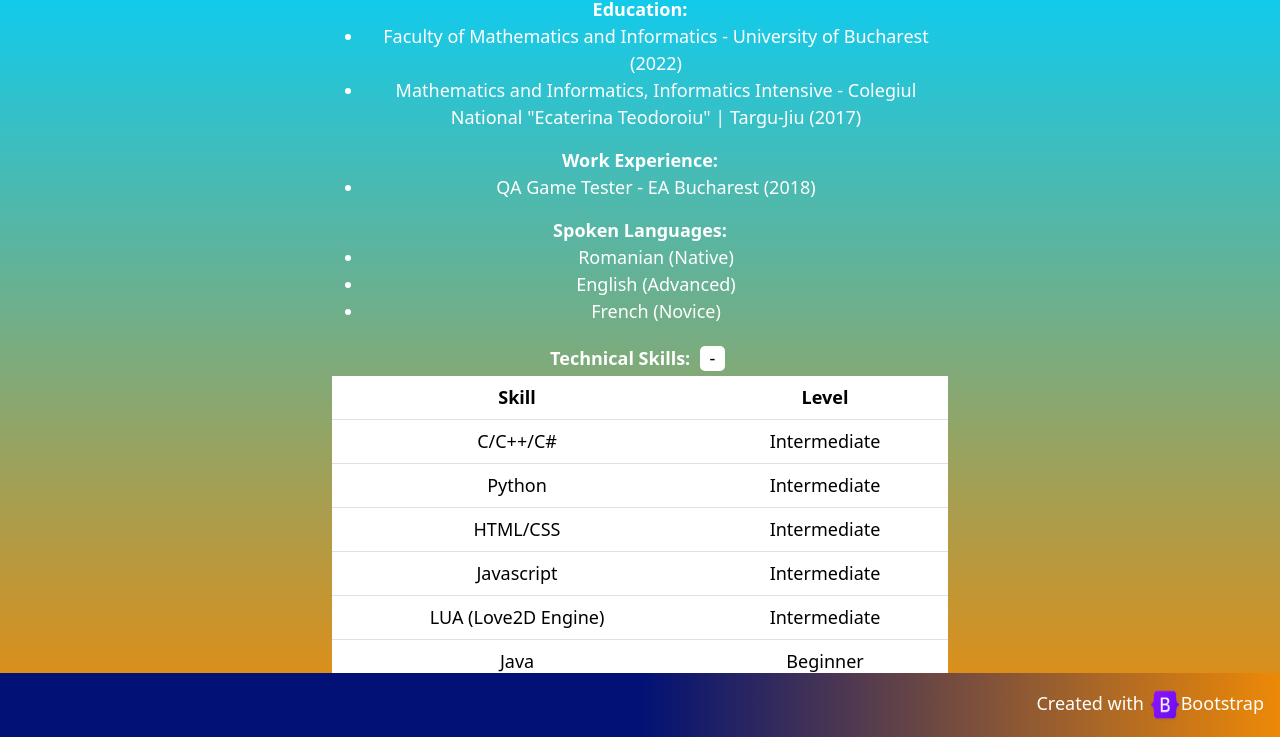
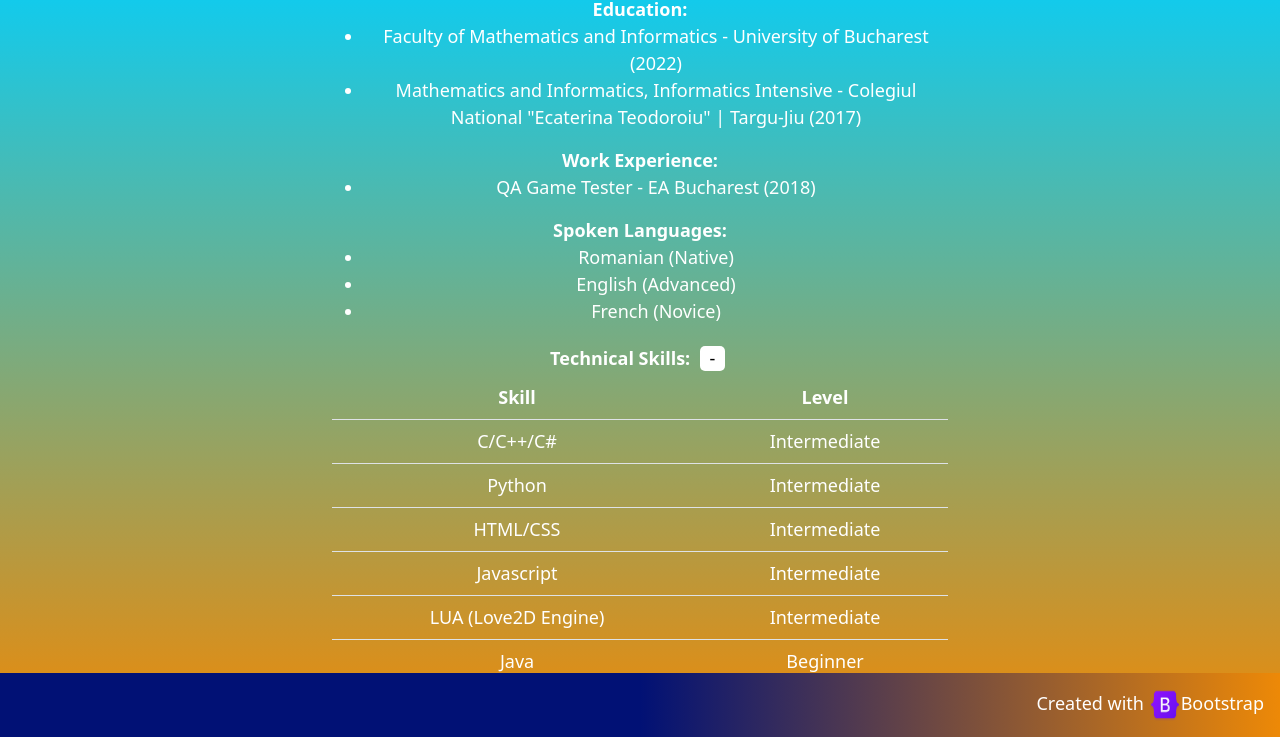
Before and after one commit to dinho23/Introductory-Website, a website: page resume.html in a window 1280 px wide. Shown: the part 63-800 px from the top of the page. Drawn offline with nearby package versions, Linux system fonts and the light colour scheme.

Commit message:
Fix table color

```diff
--- a/css/style.css
+++ b/css/style.css
@@ -50,7 +50,7 @@ body {
 
 .inherit-bg {
     background-color: inherit;
-    color: white
+    color: white;
 }
 
 .icons {
@@ -67,6 +67,11 @@ body {
 .footer {
     text-align: right;
     padding-right: 1rem;
+}
+
+.table > :not(caption) > * > * {
+    color: white;
+    background-color: inherit;
 }
 
 @media (min-width: 992px) {
```
